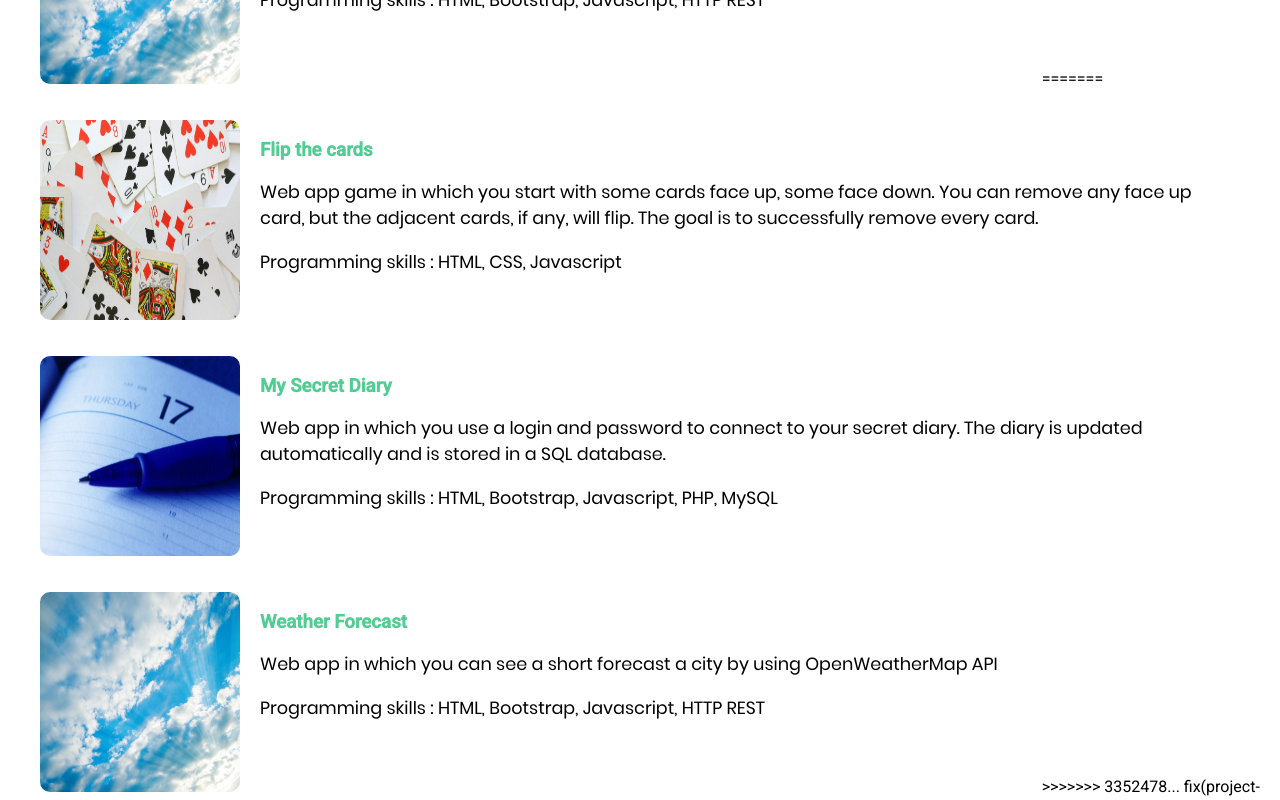
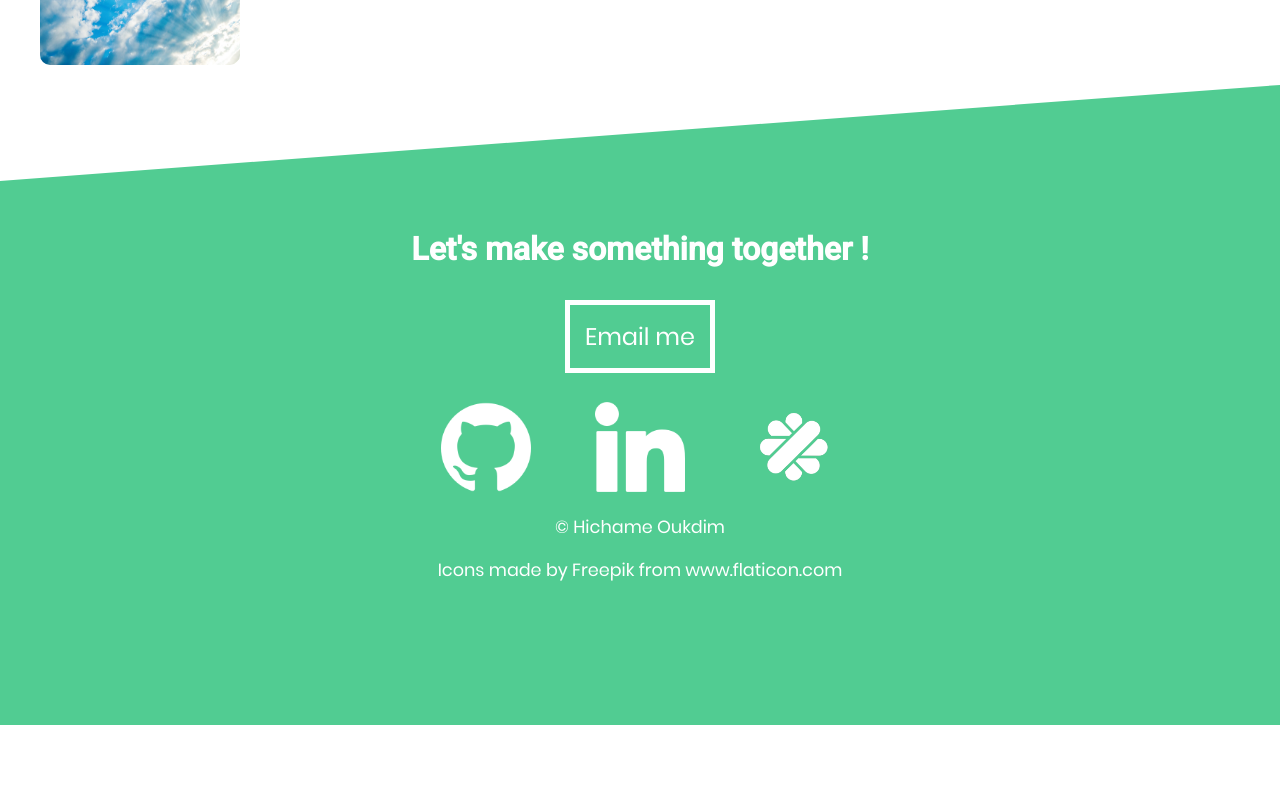
Before and after one commit to NotFrogga/my-portfolio, an Angular app: page /projects in a window 1280 px wide. Shown: the part 780-1580 px from the top of the page. After the commit the page ends 1505 px from the top, so only its background shows below. Built offline with nearby package versions, Linux system fonts and the light colour scheme.

Commit message:
fix(project.component): href project component

```diff
--- a/src/app/project/project.component.html
+++ b/src/app/project/project.component.html
@@ -1,6 +1,5 @@
-<<<<<<< HEAD
 <figure class="animated fadeInLeft" *ngFor="let key of objectKeys(projects)">
-	<a href="project[key].link" target="_blank">
+	<a href="'//' + project[key].link" target="_blank">
 		<img [src]="projects[key].imgUrl" />
 	</a>
 	<div>
@@ -12,18 +11,3 @@
 		</p>
 	</div>
 </figure>
-=======
-<figure *ngFor="let key of objectKeys(projects)">
-  <a [attr.href]="'//' + projects[key].link" target="_blank">
-    <img [src]="projects[key].imgUrl" />
-  </a>
-  <div>
-    <h3>{{ projects[key].title }}</h3>
-    <p>{{ projects[key].description }}</p>
-    <p>
-      <span class="underline">Programming skills</span> :
-      {{ projects[key].programmingSkills }}
-    </p>
-  </div>
-</figure>
->>>>>>> 3352478... fix(project-component): links to projects websites
```
